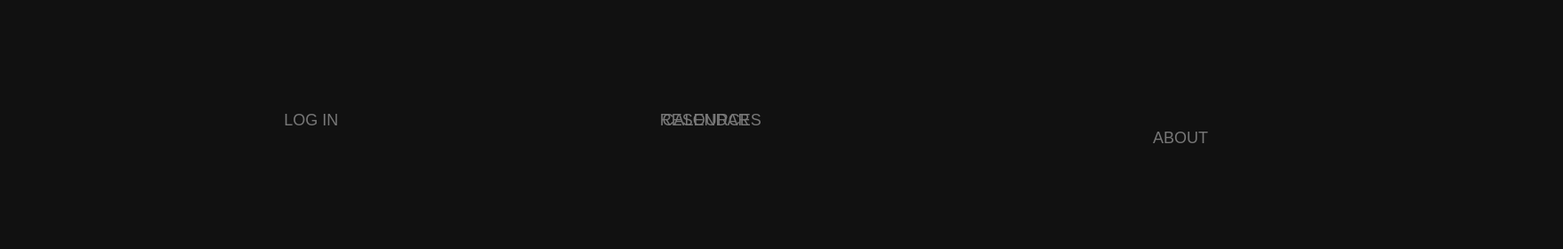
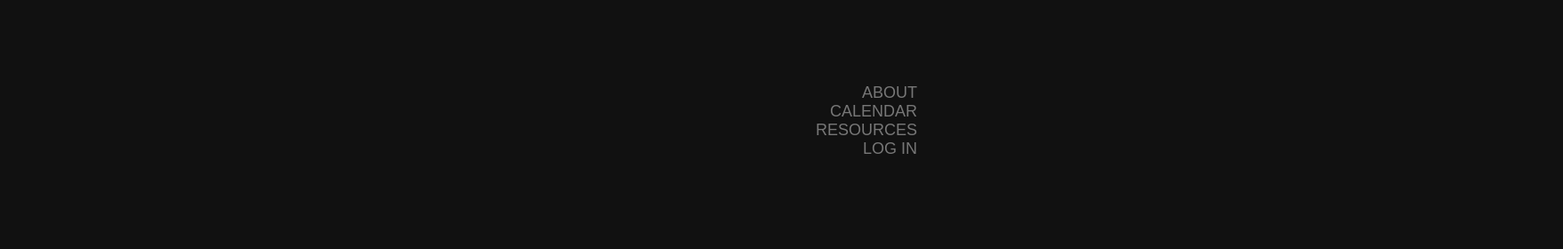
Before and after one commit to dylana62/csta, a plain HTML site: page index.html in a window 1280 px wide. Shown: the top 280 px of the page at 89% size, 1757 px wide, since content can reach past the window. Drawn offline with nearby package versions, Linux system fonts and the light colour scheme.

Commit message:
moved nav to corner

```diff
--- a/css/main.css
+++ b/css/main.css
@@ -799,10 +799,7 @@ h1, h2, h3, h4, h5, h6 {
 .button-area {
   background: #fff;
 }
-.button-area .border-top-resource {
-  padding: 70px 15px;
-  border-top: 1px dotted #eee;
-}.button-area .border-top-generic {
+.button-area .border-top-generic {
   padding: 70px 15px;
   border-top: 1px dotted #eee;
 }
@@ -1883,18 +1880,23 @@ header {
 }
 
 .main-menubar {
-  position: relative;
+  position: absolute;
+  right: 0%;
+  padding-right: 1%;
+  margin: 50px;
 }
 nav {
-  margin-right: 70px;
+  margin-right: 2px;
   -webkit-transition: all 0.3s ease 0s;
   -moz-transition: all 0.3s ease 0s;
   -o-transition: all 0.3s ease 0s;
   transition: all 0.3s ease 0s;
   transform-origin: 100% 50%;
   position: absolute;
-  right: 10%;
+  left: 30%;
   display: inline;
+  text-align: right;
+  font-stretch: expanded;
 }
 
 @media (max-width: 767px) {
@@ -1918,7 +1920,6 @@ nav {
 }
 
 nav a {
-  right: 20%;
   font-size: 18px;
   font-weight: 500;
   text-transform: uppercase;
@@ -1926,32 +1927,10 @@ nav a {
   display: inline;
   width: 500px;
 }
-#about{
-  position: absolute;
-  left: 500px;
-  margin-left: 80px;
-  margin-right: 80px;
-  margin-top: 20px;
-}
-#calendar{
-  position: relative;
-  margin-left: 80px;
-  margin-right: 80px;
-  margin-top: 20px;
-}
-#resources{
-  position: absolute;
-  left: 10%;
-
-}
-#log-in{
-  position: absolute;
-right: 60%;
-}
 
 @media (max-width: 767px) {
   nav a {
-    margin: 5px 25px;
+    margin: 20px 25px;
   }
 }
 
--- a/index.html
+++ b/index.html
@@ -46,10 +46,10 @@
 								</div>
 							<div class="main-menubar d-flex align-items-center">
 								<nav class="hide">
-									<a href="index.html" id = "about">About</a>
-									<a href="generic.html" id = "calendar">Calendar</a>
-									<a href="resource.html" id = "resources">Resources</a>
-									<a href="elements.html" id = "log-in">Log In</a>
+									<a href="index.html">About</a>
+									<a href="generic.html">Calendar</a>
+									<a href="resource.html">Resources</a>
+									<a href="elements.html">Log In</a>
 								</nav>
 								<div class="menu-bar"><span class="lnr lnr-menu"></span></div>
 							</div>
```
